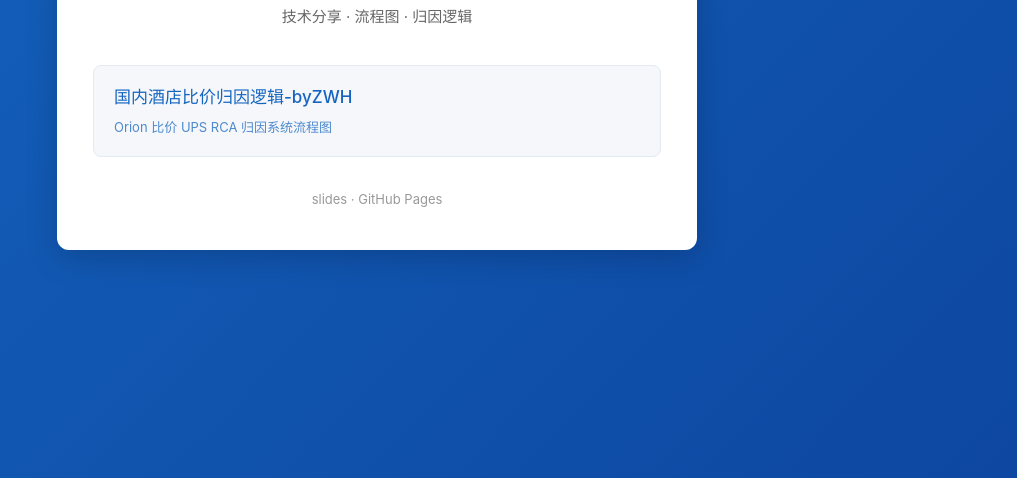
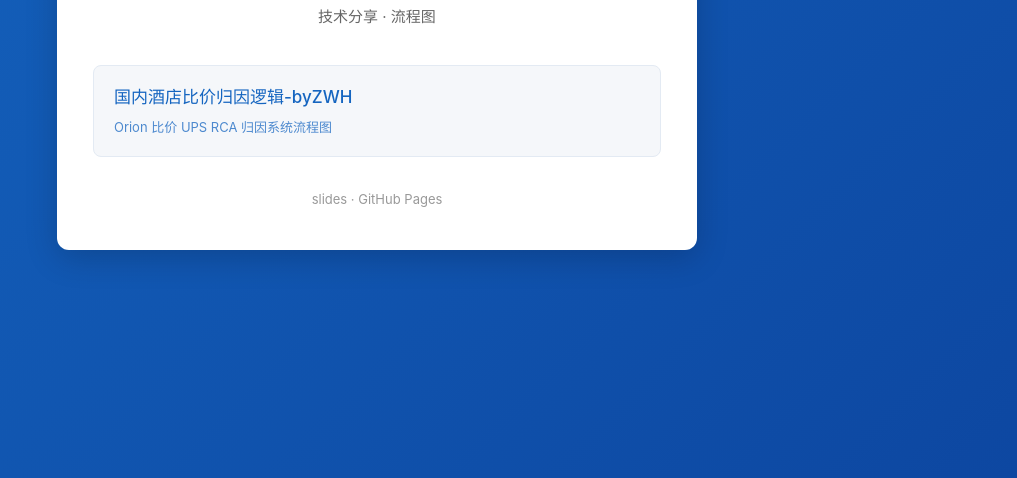
Before and after one commit to XueShaoy/slides, a plain HTML site: page index.html in a window 1280 px wide. Shown: the part 322-800 px from the top of the page, without its empty margins (263-1280 px from the left). Drawn offline with Linux system fonts and the light colour scheme.

Commit message:
精简目录页副标题文案

```diff
--- a/index.html
+++ b/index.html
@@ -101,7 +101,7 @@
 <body>
   <div class="container">
     <h1>Slides</h1>
-    <p class="subtitle">技术分享 · 流程图 · 归因逻辑</p>
+    <p class="subtitle">技术分享 · 流程图</p>
 
     <ul class="nav-list">
       <li class="nav-item">
```
